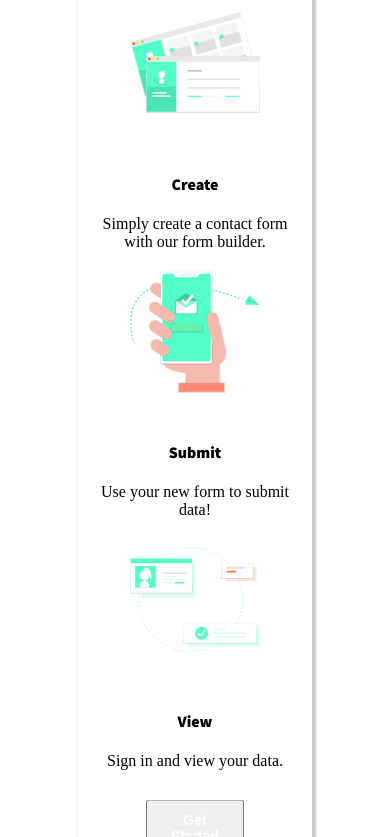
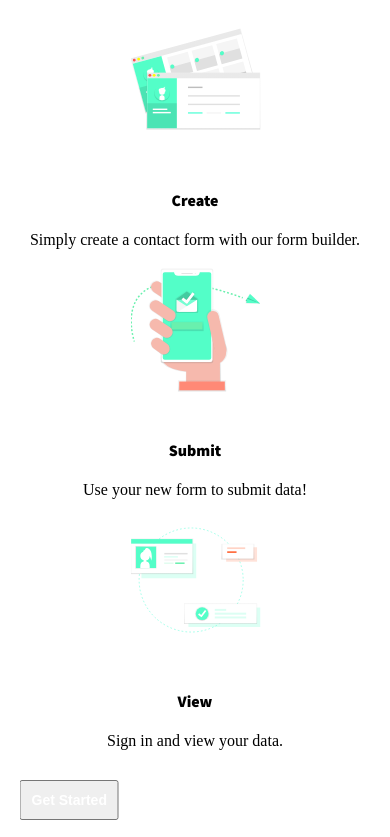
Before and after one commit to LordLalwani/Formtastic.io-website, a Gatsby site: page /page-components/QuickGuide in a window 390 px wide. Shown: the part 117-954 px from the top of the page. Built offline with nearby package versions, Linux system fonts and the light colour scheme; Gatsby itself is replaced by a stand-in of ours.

Commit message:
Applied responsive layouts for smartphones

```diff
--- a/src/pages/page-components/QuickGuide.tsx
+++ b/src/pages/page-components/QuickGuide.tsx
@@ -29,6 +29,13 @@ const ContainingDiv = styled(ReactBootstrap.Container)`
     font-weight: 900;
     color: ${colors.theme.lightBlack};
   }
+
+  /* Smartphones (portrait) ----------- */
+  @media only screen and (max-width: 415px) {
+    width: 100%;
+    height: auto;
+    transform: translate(-50%, 0%);
+  }
 `;
 
 const StyledRowHeader = styled(ReactBootstrap.Row)`
@@ -41,9 +48,16 @@ const StyledRowHeader = styled(ReactBootstrap.Row)`
     font-family: "Source Sans Pro", sans-serif;
     color: black;
     font-weight: 900;
-    font-size: 35px;
+    font-size: auto;
+  }
+
+  /* Smartphones (portrait) ----------- */
+  @media only screen and (max-width: 415px) {
+    padding-left: 5%;
+    padding-right: 5%;
   }
 `;
+
 const StyledRow = styled(ReactBootstrap.Row)`
   width: 100%;
   margin: 0px 0px;
@@ -56,6 +70,7 @@ const StyledRow = styled(ReactBootstrap.Row)`
     font-weight: 900;
   }
 `;
+
 const StyledImg = styled(ReactBootstrap.Image)`
   width: 130px;
   height: 130px;
```
